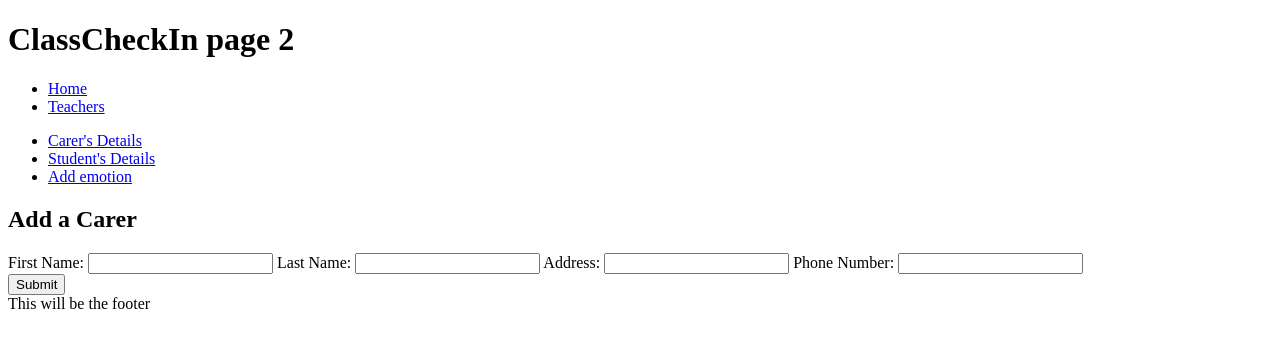
After one commit to Cordu7/class_check_in, a Flask app: page /carers/new in a window 1280 px wide. The commit adds this page. Shown: the top 348 px of the page. Run offline with Flask 2, Linux system fonts and the light colour scheme.

Commit message:
added carer_repo, carer_controller and carer_html files

```diff
--- a/class_check_in/app.py
+++ b/class_check_in/app.py
@@ -1,11 +1,13 @@
 from flask import Flask, render_template
 
 from controllers.teachers_controller import teachers_blueprint
+from controllers.carers_controller import carers_blueprint
 
 
 app = Flask(__name__)
 
 app.register_blueprint(teachers_blueprint)
+app.register_blueprint(carers_blueprint)
 
 
 @app.route("/")
--- /dev/null
+++ b/class_check_in/controllers/carers_controller.py
@@ -0,0 +1,64 @@
+from flask import Flask, render_template,request, redirect
+from flask import Blueprint
+from models.carer import Carer
+import repositories.carer_repository as carer_repository
+
+
+carers_blueprint = Blueprint("carers", __name__)
+
+@carers_blueprint.route("/carers")
+def carers():
+    carers = carer_repository.select_all() # NEW
+    return render_template("teachers/carers/index.html", carers = carers)
+
+
+@carers_blueprint.route("/carers/new")
+def new_carer():
+    return render_template("teachers/carers/new.html")
+
+# CREATE
+@carers_blueprint.route("/carers",  methods=['POST'])
+def create_carer():
+    f_name    = request.form['f_name']
+    l_name = request.form['l_name']
+    details = request.form['details']
+    phone_num= request.form['phone_num']
+    new_carer = Carer(f_name, l_name, details, phone_num)
+    carer_repository.save(new_carer)
+    return redirect("/carers")
+
+
+# SHOW
+# GET '/books/<id>'
+@carers_blueprint.route("/carers/<id>")
+def show_carer(id):
+    carer = carer_repository.select(id)
+    return render_template('teachers/carers/show.html', carer = carer)
+
+
+
+# EDIT
+# GET '/books/<id>/edit'
+@carers_blueprint.route("/carers/<id>/edit")
+def edit_carer(id):
+    carer = carer_repository.select(id)
+    return render_template('teachers/carers/edit.html', carer = carer)
+
+# UPDATE
+# PUT '/books/<id>'
+@carers_blueprint.route("/carers/<id>", methods=['POST'])
+def update_carer(id):
+    f_name  = request.form['f_name']
+    l_name = request.form['l_name']
+    details = request.form['details']
+    phone_num= request.form['phone_num']
+    carer = Carer(f_name, l_name, details, phone_num, id)
+    carer_repository.update(carer)
+    return redirect('/carers')
+
+
+# DELETE '/books/<id>'
+@carers_blueprint.route("/carers/<id>/delete", methods=['POST'])
+def delete_carer(id):
+    carer_repository.delete(id)
+    return redirect('/carers')
--- a/class_check_in/controllers/teachers_controller.py
+++ b/class_check_in/controllers/teachers_controller.py
@@ -8,7 +8,7 @@ teachers_blueprint = Blueprint("teachers", __name__)
 
 @teachers_blueprint.route("/teachers")
 def teachers():
-    teachers = teacher_repository.select_all() # NEW
+    teachers = teacher_repository.select_all()
     return render_template("teachers/index.html", teachers = teachers)
 
 
--- /dev/null
+++ b/class_check_in/models/carer_student.py
@@ -0,0 +1,5 @@
+class CarerStudent:
+    def __init__(self, carer, student, id=None):
+        self.carer.id = carer.id
+        self.student.id = student.id
+        self.id= id
--- a/class_check_in/models/parent_student.py
+++ /dev/null
@@ -1,4 +0,0 @@
-class ParentStudent:
-    def __init__(self, parent, student, id=None):
-        self.parent.id = parent.id
-        self.student.id = student.id
--- a/class_check_in/templates/basetwo.html
+++ b/class_check_in/templates/basetwo.html
@@ -22,9 +22,9 @@
     <aside>
       <nav>
         <ul class="menutwo">
-          <li><a href="/teachers/carers">Carer's Details</a></li>
-          <li><a href="/teachers/students">Student's Details</a></li>
-          <li><a href="/teachers/emotions">Add emotion</a></li>
+          <li><a href="/carers">Carer's Details</a></li>
+          <li><a href="/students">Student's Details</a></li>
+          <li><a href="/emotions">Add emotion</a></li>
         </ul>
       </nav>
     </aside>
--- a/class_check_in/templates/index.html
+++ b/class_check_in/templates/index.html
@@ -2,12 +2,12 @@
 {% block content%}
 
 
-<H1>Make Emotions count in your classroom</H1>
+<H2>Make emotions count in your classroom</H2>
 <div>
     <p>	 &#127979;  &#128522;  &#128077; </p>
 </div>
 
-<H2>Teach emotional literacy and check in with every child in your classroom</H2>
+<H3>Teach emotional literacy and check in with every child in your classroom</H3>
 
 
 {% endblock %}
--- /dev/null
+++ b/class_check_in/templates/teachers/carers/new.html
@@ -0,0 +1,25 @@
+{% extends "basetwo.html" %}
+{% block content %}
+
+<h2>Add a Carer</h2>
+
+<form action="/carers" method="POST">
+    <div>
+        <label for="f_name">First Name:</label>
+        <input type="text" id="f_name" name="f_name">
+
+        <label for="l_name">Last Name:</label>
+        <input type="text" id="l_name" name="l_name">
+
+        <label for="details">Address:</label>
+        <input type="text" id="details" name="details">
+
+        <label for="phone_num">Phone Number:</label>
+        <input type="text" id="phone_num" name="phone_num">
+    </div>
+    <div>
+        <input type="submit">
+    </div>
+</form>
+
+{% endblock %}
--- a/class_check_in/templates/teachers/index.html
+++ b/class_check_in/templates/teachers/index.html
@@ -4,7 +4,7 @@
 
 
 
-<H1>Make Emotions count in your classroom</H1>
+<H2>Make Emotions count in your classroom</H2>
 <div>
     <p>	 &#127979;  &#128522;  &#128077; </p>
 </div>
```
Also changed, not shown: class_check_in/repositories/carer_repository.py (added, +56 -0 lines), class_check_in/templates/teachers/carers/edit.html (added, +30 -0 lines), class_check_in/templates/teachers/carers/index.html (+33 -0 lines), class_check_in/templates/teachers/carers/show.html (added, +25 -0 lines), class_check_in/controllers/pupils_controller.py (added), class_check_in/templates/teachers/parents/index.html (deleted).
